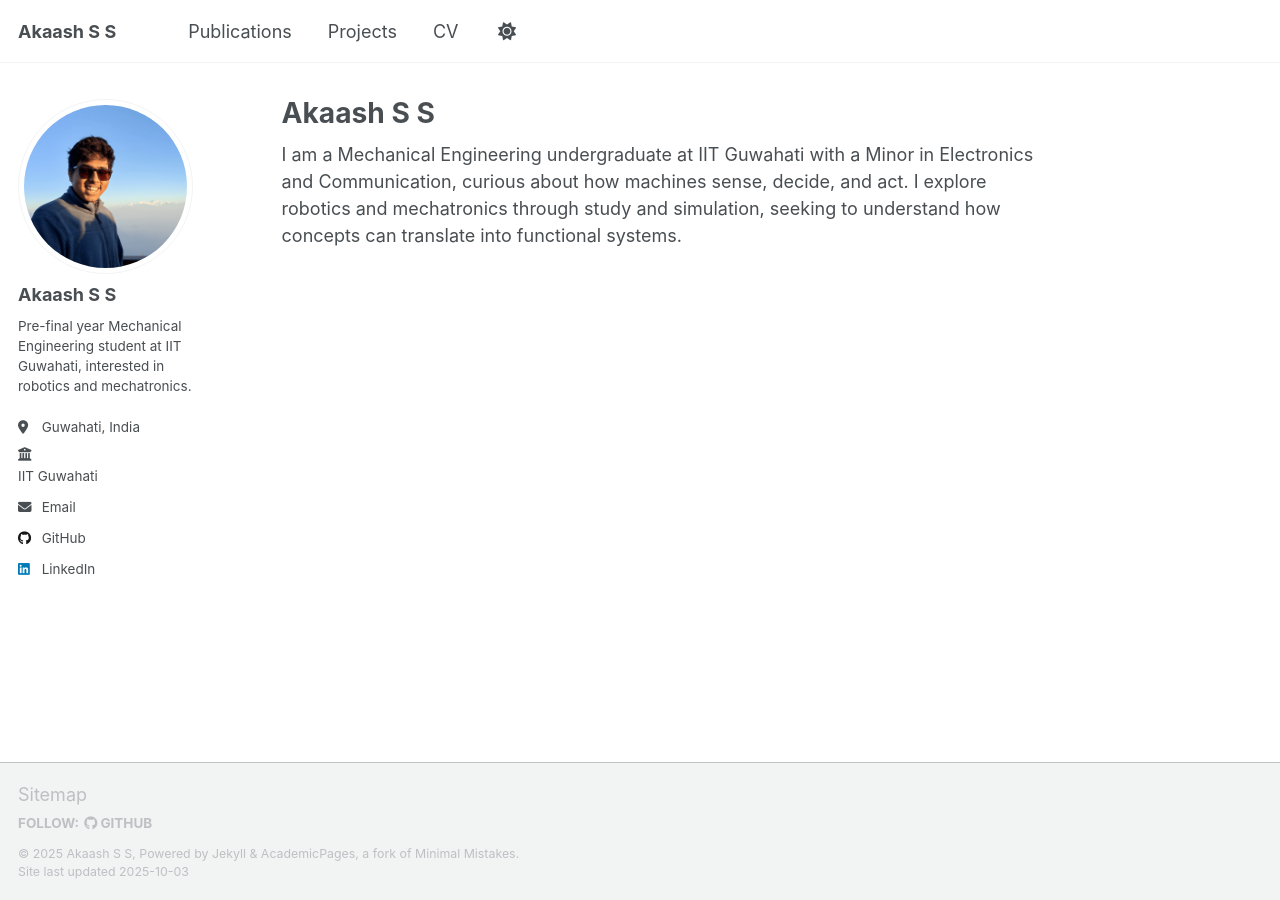
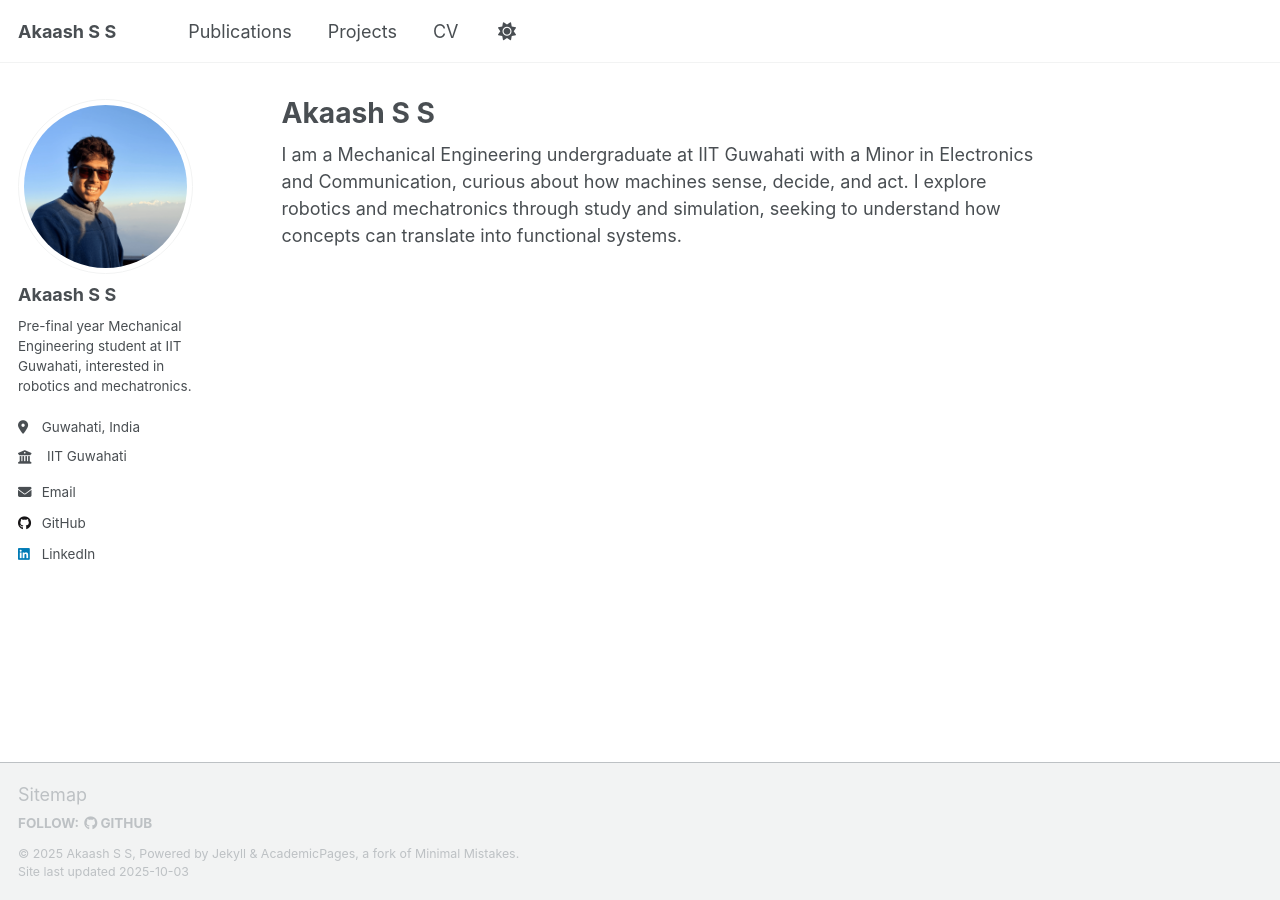
Before and after one commit to akaashss/akaashss.github.io, a Jekyll site: the page built from _pages/about.md, in a window 1280 px wide. Built offline with Jekyll 4.4.1, drawn with Linux system fonts in a browser that asks for light colours; a script that is not in the unit is left out.

Commit message:
Update author-profile.html

```diff
--- a/_includes/author-profile.html
+++ b/_includes/author-profile.html
@@ -31,16 +31,17 @@
         <li class="author__desktop"><i class="fas fa-fw fa-building-columns icon-pad-right" aria-hidden="true"></i>{{ author.employer }}</li>
       {% endif %} -->
       {% if author.employer and author.uri %}
-        <li class="author__desktop">
+        <li class="author__desktop" style="display: flex; align-items: center; gap: 0.3rem;">
           <i class="fas fa-fw fa-building-columns icon-pad-right" aria-hidden="true"></i>
           <a href="{{ author.uri }}" target="_blank">{{ author.employer }}</a>
         </li>
       {% elsif author.employer %}
-        <li class="author__desktop">
+        <li class="author__desktop" style="display: flex; align-items: center; gap: 0.3rem;">
           <i class="fas fa-fw fa-building-columns icon-pad-right" aria-hidden="true"></i>
           {{ author.employer }}
         </li>
       {% endif %}
+
       <!-- {% if author.uri %}
         <li><a href="{{ author.uri }}"><i class="fas fa-fw fa-link icon-pad-right" aria-hidden="true"></i>{{ site.data.ui-text[site.locale].website_label | default: "Website" }}</a></li>
       {% endif %} -->
```
